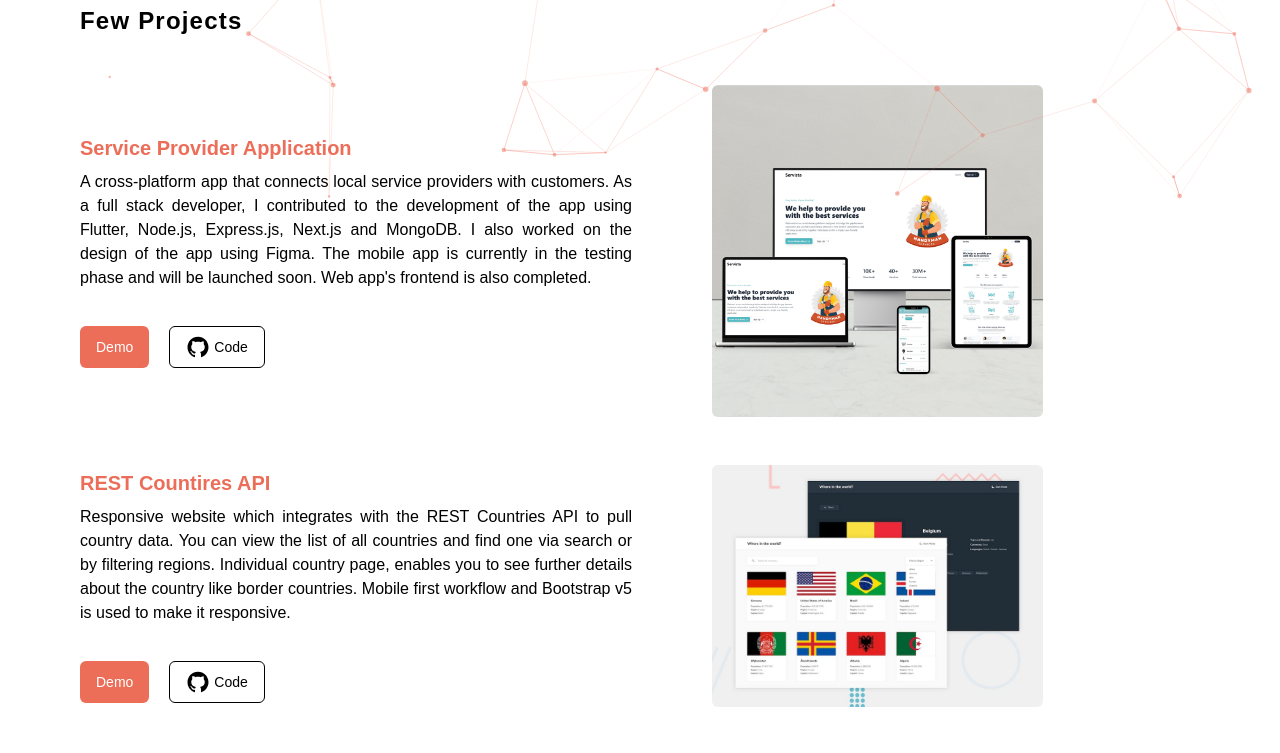
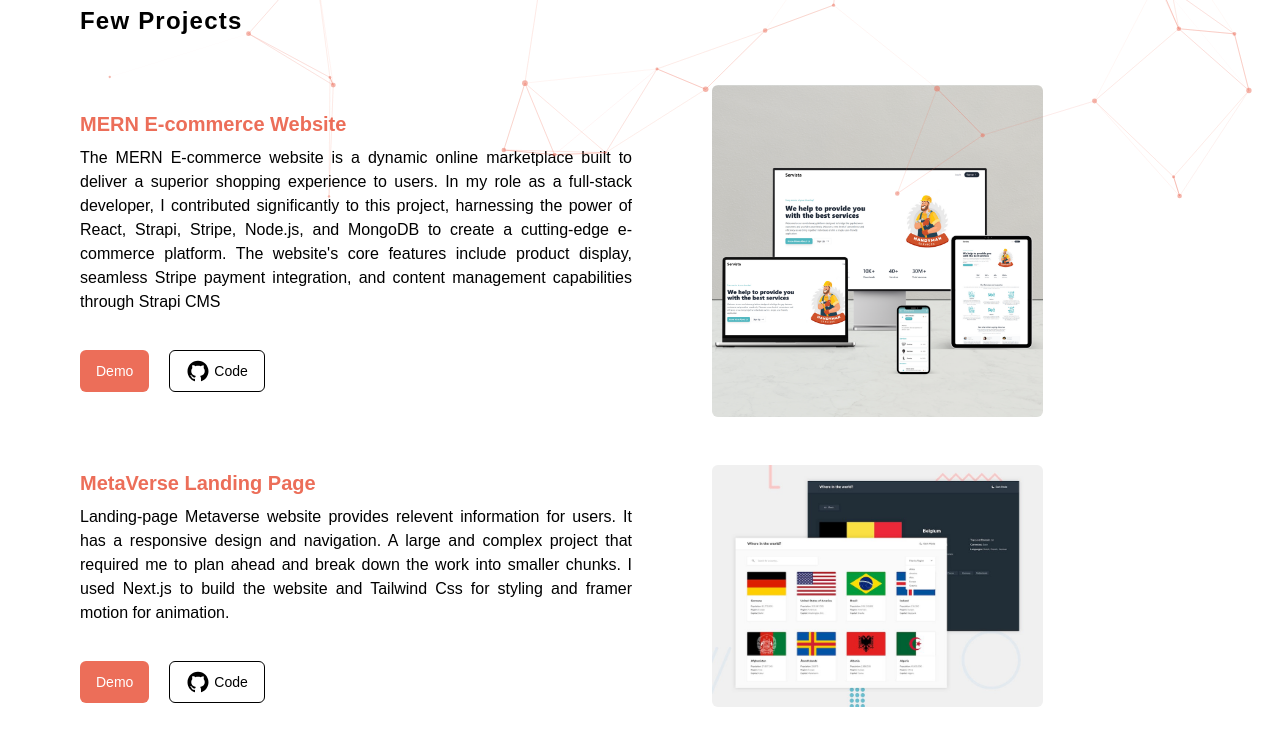
Before and after one commit to raja-naveed/personal-portfolio, a React (Create React App) app: page / in a window 1280 px wide. Shown: the part 600-1353 px from the top of the page. Built offline with nearby package versions, Linux system fonts and the light colour scheme.

Commit message:
edited my projects

```diff
--- a/src/data/projectsData.js
+++ b/src/data/projectsData.js
@@ -13,35 +13,35 @@ import landingPage from './../assets/portfolioImages/url.jpg'
 
 const ProjectsData = [
   {
-    id: "fyp",
+    id: "ecommorce",
     img: Servista,
-    name: "Service Provider Application",
-    stack: ["< RESTful API />", "< Bootstrap v5 />", "< React.js />"],
-    live: "https://www.canva.com/design/DAFoa-GrVg4/6wEhj_I__-QaLI1uQbnzsA/watch?utm_content=DAFoa-GrVg4&utm_campaign=designshare&utm_medium=link&utm_source=publishsharelink",
-    source: "https://servista.vercel.app/",
+    name: "MERN E-commerce Website",
+    stack: ["< Particle Js />", "< Tailwind css />", "< React.js />"],
+    live: "pending",
+    source: "code",
     description:
-        "A cross-platform app that connects local service providers with customers. As a full stack developer, I contributed to the development of the app using Flutter, Node.js, Express.js, Next.js and MongoDB. I also worked on the design of the app using Figma. The mobile app is currently in the testing phase and will be launched soon. Web app's frontend is also completed.",
+        "The MERN E-commerce website is a dynamic online marketplace built to deliver a superior shopping experience to users. In my role as a full-stack developer, I contributed significantly to this project, harnessing the power of React, Strapi, Stripe, Node.js, and MongoDB to create a cutting-edge e-commerce platform. The website's core features include product display, seamless Stripe payment integration, and content management capabilities through Strapi CMS",
   },
   {
-    id: "rest-countries",
+    id: "metaverse",
     img: RestCountries,
-    name: "REST Countires API",
-    stack: ["< RESTful API />", "< Bootstrap v5 />", "< React.js />"],
-    live: "https://rest-countries-api-rimshub.vercel.app/",
+    name: "MetaVerse Landing Page",
+    stack: ["< Next />", "< Tailwind Css />", "< React.js />"],
+    live: "https://metaverse-next-js-website.vercel.app/",
     source: "https://github.com/rimshub/rest-countries-api",
     description:
-        "Responsive website which integrates with the REST Countries API to pull country data. You can view the list of all countries and find one via search or by filtering regions. Individual country page, enables you to see further details about the country like border countries. Mobile first workflow and Bootstrap v5 is used to make it responsive.",
+        "Landing-page Metaverse website provides relevent information for users. It has a responsive design and navigation. A large and complex project that required me to plan ahead and break down the work into smaller chunks. I used Next.js to build the website and Tailwind Css for styling and framer motion for animation.",
   },
 
   {
-    id: "space-tourism",
+    id: "portfolio",
     img: SpaceTourism,
-    name: "Space Tourism Website",
-    stack: ["< React.js />", "< CSS3 />"],
-    live: "https://react-space-tourism-website-alpha.vercel.app/",
+    name: "Personal Portfolio v2",
+    stack: ["< React.js />", "< Next.Js />"],
+    live: "https://awesome-portfolioi.netlify.app/",
     source: "https://github.com/rimshub/react-space-tourism-website",
     description:
-        "Multi-page space tourism website provides relevent information for users. It has a responsive design and navigation. A large and complex project that required me to plan ahead and break down the work into smaller chunks. I used React.js to build the website and CSS3 for styling.",
+        "Multi-page personal portfolio website provides relevent information for users. It has a responsive design and navigation. I used Next.js to build the website and Tailwind css for styling, also i used framer motion for animation and particle js library for particles movement on the page.",
 
   },
   // {
```
